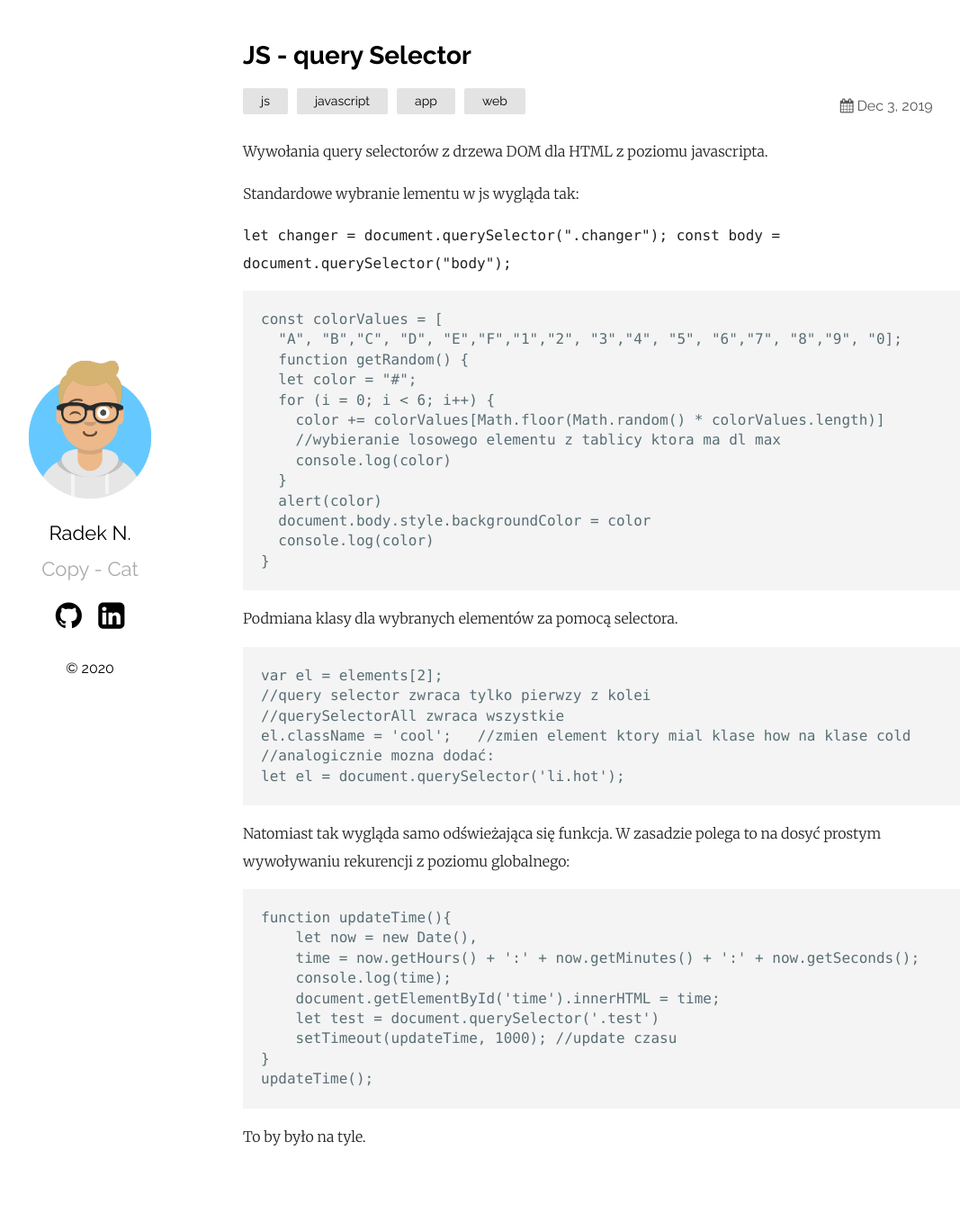
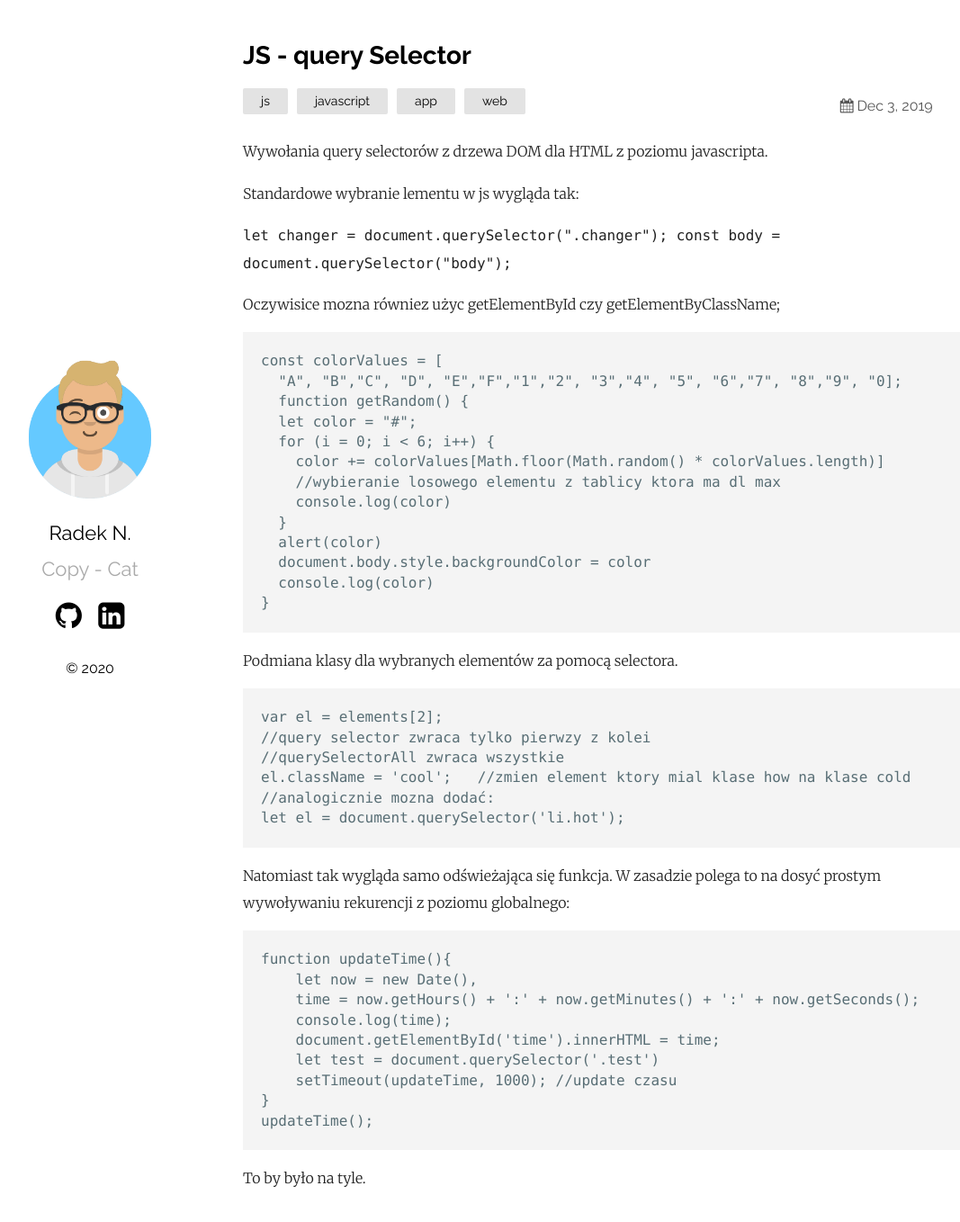
Before and after one commit to rnied137/szelma139.github.io, a Jekyll site: the page built from _posts/2020-02-04-querySelector.markdown, in a window 1280 px wide and 1369 px high. Shown: the top 1358 px of the window at 90% size, without its empty margins (85-1152 px from the left). Built offline with Jekyll 4.4.1, drawn with Linux system fonts in a browser that asks for light colours.

Commit message:
Update 2020-02-04-querySelector.markdown

````diff
--- a/_posts/2020-02-04-querySelector.markdown
+++ b/_posts/2020-02-04-querySelector.markdown
@@ -13,6 +13,7 @@ Standardowe wybranie lementu w js wygląda tak:
 `let changer = document.querySelector(".changer");
 const body = document.querySelector("body");`
 
+Oczywisice mozna równiez użyc getElementById czy getElementByClassName;
 ```
 const colorValues = [
   "A", "B","C", "D", "E","F","1","2", "3","4", "5", "6","7", "8","9", "0];
````
